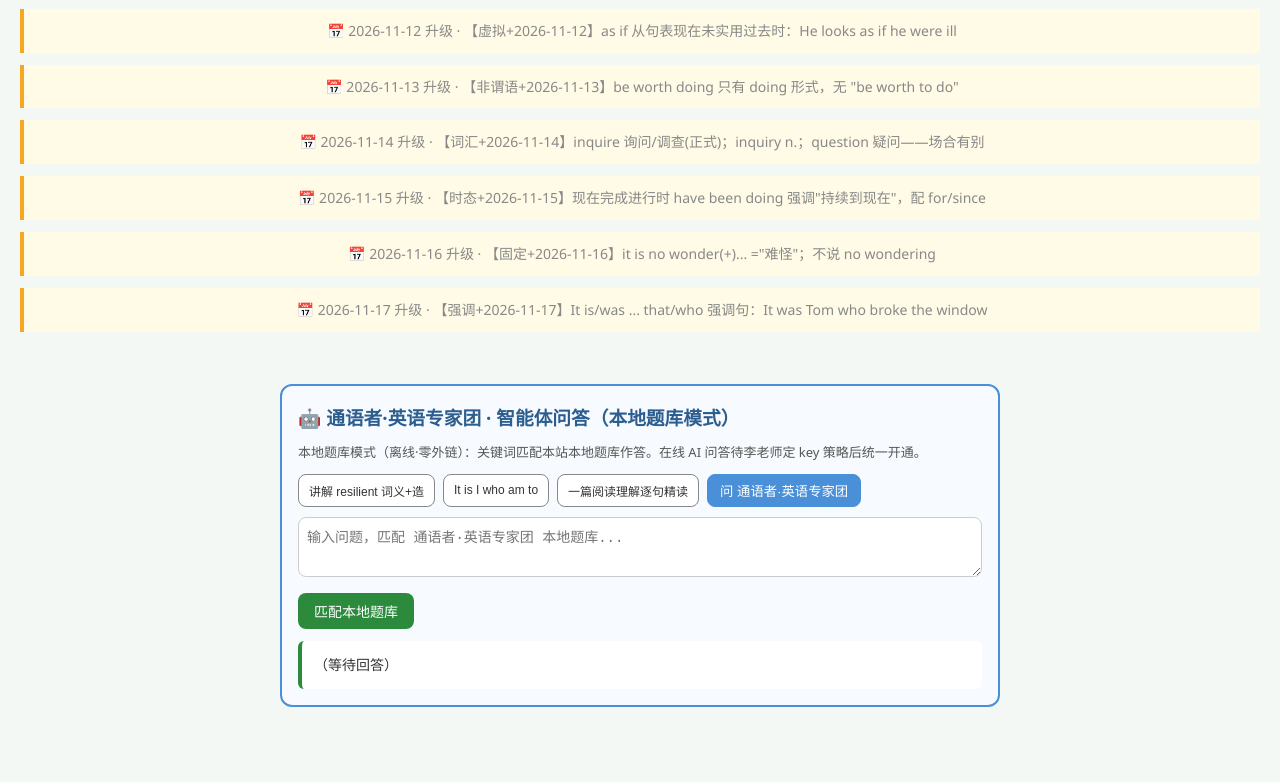
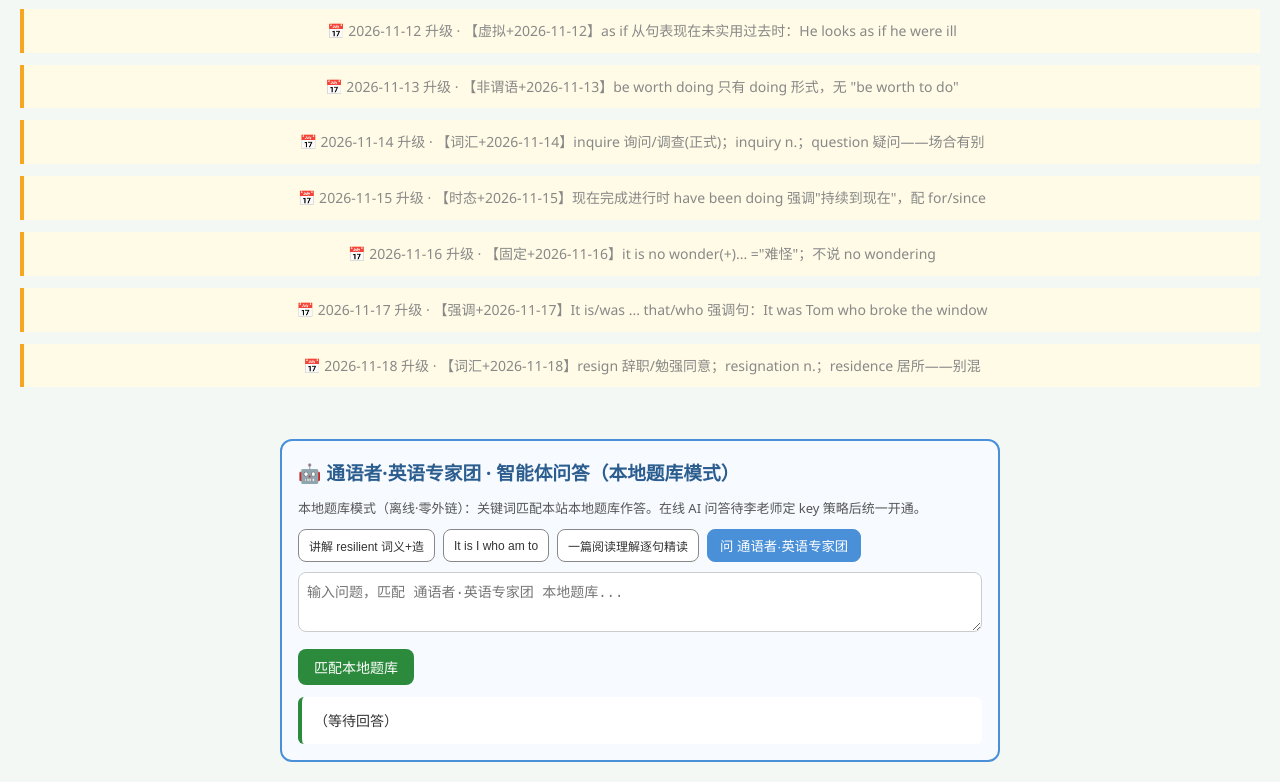
Before and after one commit to dapengzhanchi141345/li-yanming-english, a plain HTML site: page index.html in a window 1280 px wide. Shown: the part 2050-2832 px from the top of the page. Before the commit the page ends 2777 px from the top, so only its background shows below. Drawn offline with Linux system fonts and the light colour scheme.

Commit message:
english 12独立站升级 2026-11-18

```diff
--- a/index.html
+++ b/index.html
@@ -133,6 +133,8 @@ footer{text-align:center;padding:20px;color:#888;font-size:13px;margin-top:30px;
 <div style="background:#fffbe6;border-left:4px solid #f5a623;padding:10px;margin:12px 0;font-size:14px">📅 2026-11-16 升级 · 【固定+2026-11-16】it is no wonder(+)... ="难怪"；不说 no wondering</div>
 
 <div style="background:#fffbe6;border-left:4px solid #f5a623;padding:10px;margin:12px 0;font-size:14px">📅 2026-11-17 升级 · 【强调+2026-11-17】It is/was ... that/who 强调句：It was Tom who broke the window</div>
+
+<div style="background:#fffbe6;border-left:4px solid #f5a623;padding:10px;margin:12px 0;font-size:14px">📅 2026-11-18 升级 · 【词汇+2026-11-18】resign 辞职/勉强同意；resignation n.；residence 居所——别混</div>
 </footer>
 
 <script>
```
